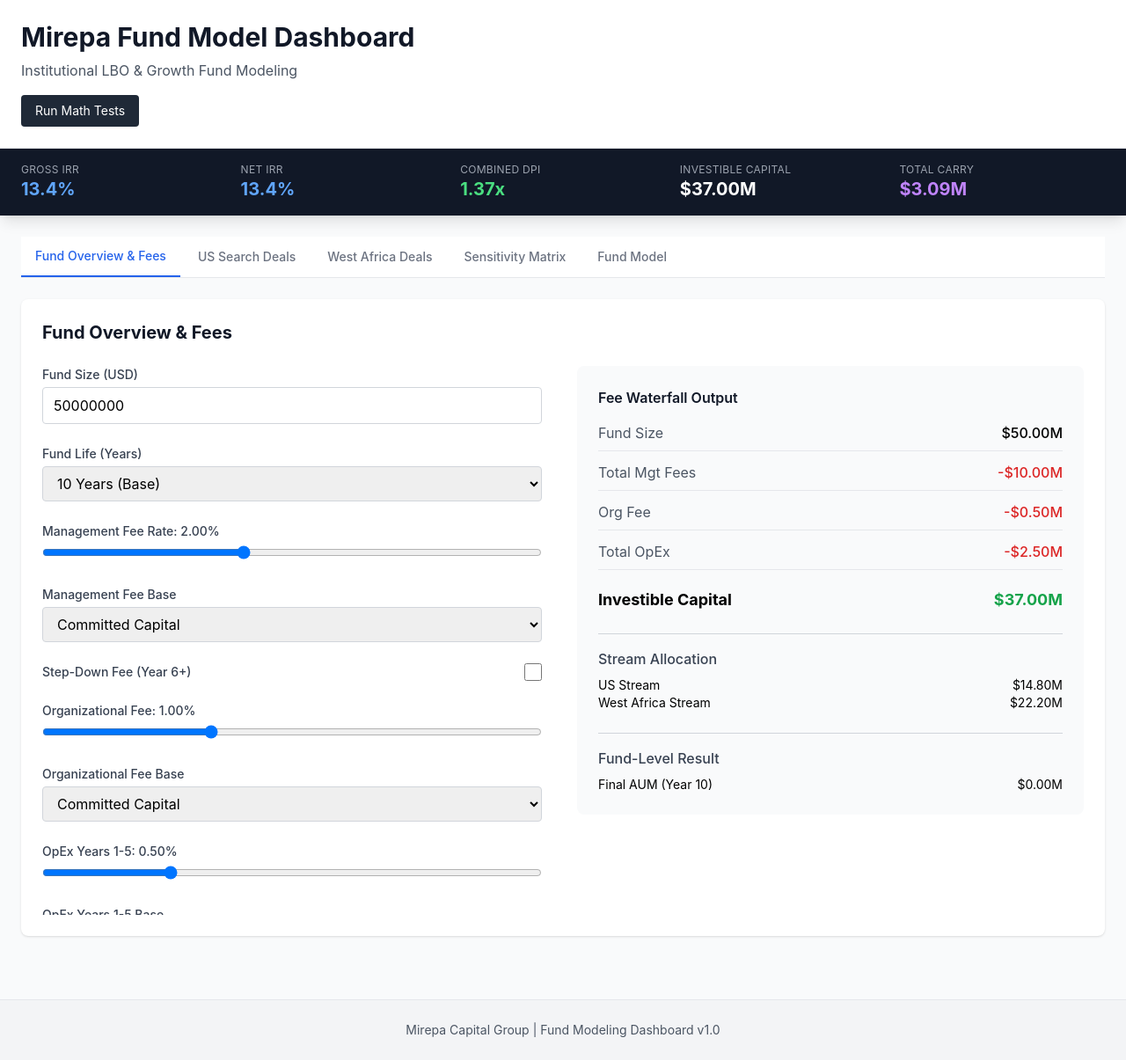
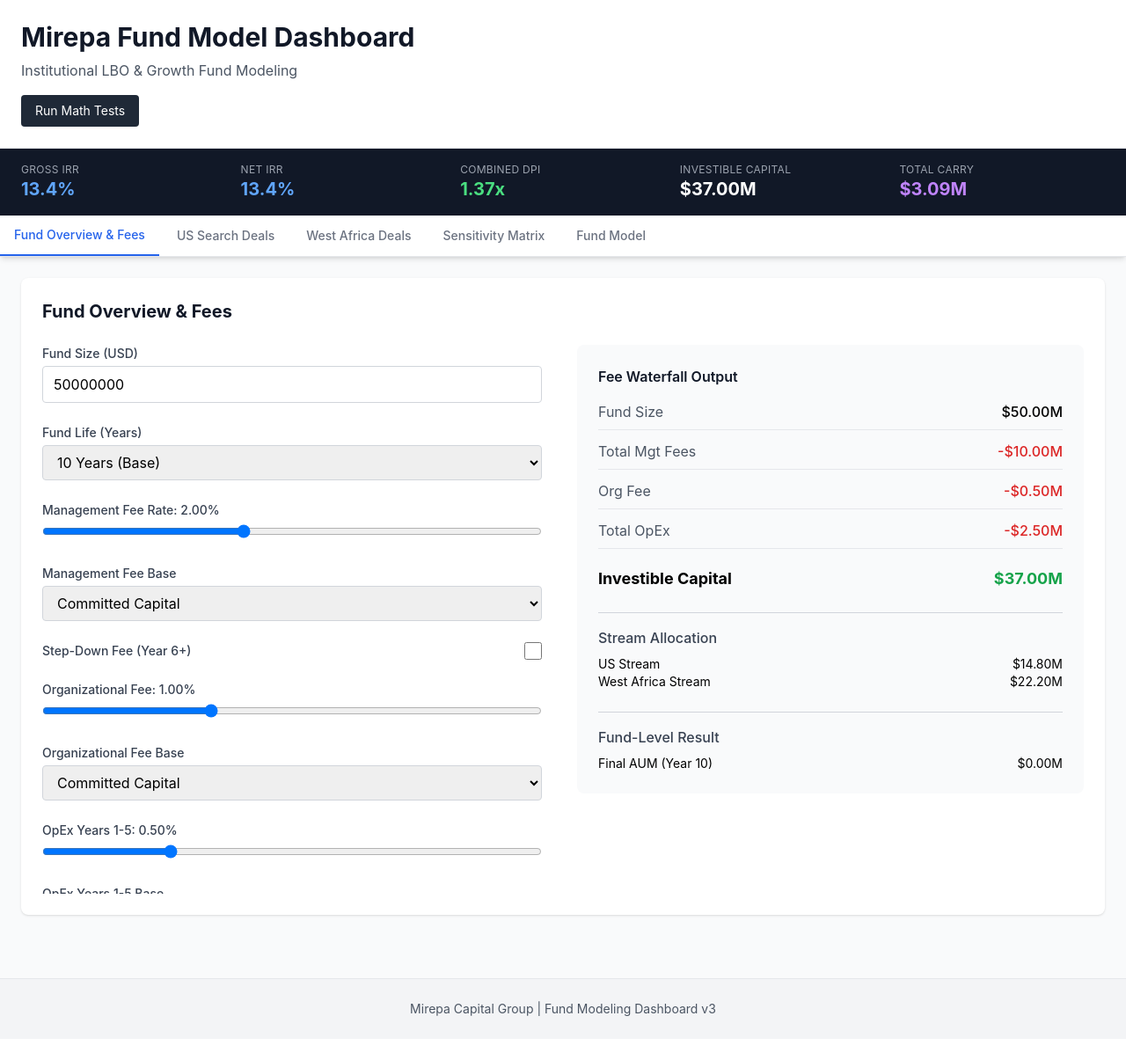
Before and after one commit to reuben-crypto/MVAIF_FundModel, a React (Vite) app: page / in a window 1280 px wide. Shown: the whole page at 88% size. After the commit the page ends 1181 px from the top, so only its background shows below. Built offline with nearby package versions, Linux system fonts and the light colour scheme.

Commit message:
Update App.jsx

```diff
--- a/src/App.jsx
+++ b/src/App.jsx
@@ -6,6 +6,7 @@ import FundFeesModule from './components/modules/FundFeesModule'
 import USStreamModule from './components/modules/USStreamModule'
 import WAStreamModule from './components/modules/WAStreamModule'
 import SensitivityMatrix from './components/modules/SensitivityMatrix'
+import FundModelSchedule from './components/modules/FundModelSchedule'
 
 export default function App() {
   const [activeTab, setActiveTab] = useState('fund-fees')
@@ -22,12 +23,17 @@ export default function App() {
     stepDownBase: 'committed',
     stepDownStartYear: 6,
     orgFeeRate: 0.01,
+    orgFeeBase: 'committed',
     opexYears1to5Rate: 0.005,
     opexYears1to5Base: 'committed',
     opexYears6to10Rate: 0.005,
     opexYears6to10Base: 'committed',
     hurdle: 0.06,
     carry: 0.20,
+    // Global exit configuration — applies to both streams
+    exitTiming: 'holding', // 'holding' | 'fixedYear'
+    fixedExitYear: 5,
+    exitTranches: 1,
   })
 
   // US Stream Configuration
@@ -35,12 +41,12 @@ export default function App() {
     streamAllocationPct: 0.40,
     dealsPerYear: 2,
     totalDeals: 5,
+    investingPeriod: 5,
     holdingYearsMin: 4,
     holdingYearsMax: 6,
     equityMoic: 3.0,
-    debtRate: 0.125,
+    debtTotalRate: 0.125,
     debtCashRate: 0.08,
-    debtPikRate: 0.045,
     votingSharesRate: 0.09,
     prefEquityRate: 0.08,
     prefEquityMethod: 'compound',
@@ -58,6 +64,7 @@ export default function App() {
     streamAllocationPct: 0.60,
     dealsPerYear: 2,
     dealCap: 6,
+    investingPeriod: 5,
     holdingYearsMin: 4,
     holdingYearsMax: 6,
     baseMoic: 2.0,
@@ -65,26 +72,16 @@ export default function App() {
     equityAllocation: 0.30,
   })
 
-  // Calculate results
   const [results, setResults] = useState(null)
 
   useEffect(() => {
     const modelResults = calculateCompleteFundModel(fundConfig, usConfig, waConfig)
     setResults(modelResults)
-    console.log('Model recalculated:', modelResults)
   }, [fundConfig, usConfig, waConfig])
 
-  const handleFundConfigChange = (newConfig) => {
-    setFundConfig({ ...fundConfig, ...newConfig })
-  }
-
-  const handleUSConfigChange = (newConfig) => {
-    setUSConfig({ ...usConfig, ...newConfig })
-  }
-
-  const handleWAConfigChange = (newConfig) => {
-    setWAConfig({ ...waConfig, ...newConfig })
-  }
+  const handleFundConfigChange = (newConfig) => setFundConfig({ ...fundConfig, ...newConfig })
+  const handleUSConfigChange = (newConfig) => setUSConfig({ ...usConfig, ...newConfig })
+  const handleWAConfigChange = (newConfig) => setWAConfig({ ...waConfig, ...newConfig })
 
   const handleTestMath = () => {
     console.clear()
@@ -93,7 +90,7 @@ export default function App() {
 
   return (
     <div className="min-h-screen bg-gray-50">
-      {/* Header */}
+      {/* Page Title (scrolls away, not sticky) */}
       <div className="bg-white border-b border-gray-200 p-6">
         <div className="max-w-7xl mx-auto">
           <h1 className="text-3xl font-bold text-gray-900">Mirepa Fund Model Dashboard</h1>
@@ -107,48 +104,39 @@ export default function App() {
         </div>
       </div>
 
-      {/* Performance Strip */}
-      {results && <PerformanceStrip results={results} />}
+      {/* STICKY HEADER: KPI strip + Tab nav frozen together */}
+      <div className="sticky top-0 z-50 shadow-md">
+        {results && <PerformanceStrip results={results} />}
+        <ControlTabs activeTab={activeTab} setActiveTab={setActiveTab} />
+      </div>
 
       {/* Main Content */}
       <div className="max-w-7xl mx-auto p-6">
-        {/* Tabs Navigation */}
-        <ControlTabs activeTab={activeTab} setActiveTab={setActiveTab} />
-
-        {/* Tab Content */}
-        <div className="mt-6 bg-white rounded-lg shadow">
+        <div className="bg-white rounded-lg shadow">
           {activeTab === 'fund-fees' && (
-            <FundFeesModule
-              config={fundConfig}
-              onChange={handleFundConfigChange}
-              results={results}
-            />
+            <FundFeesModule config={fundConfig} onChange={handleFundConfigChange} results={results} />
           )}
 
           {activeTab === 'us-deals' && (
-            <USStreamModule
-              config={usConfig}
-              onChange={handleUSConfigChange}
-              results={results?.usStream}
-            />
+            <USStreamModule config={usConfig} onChange={handleUSConfigChange} results={results?.usStream} />
           )}
 
           {activeTab === 'wa-deals' && (
-            <WAStreamModule
-              config={waConfig}
-              onChange={handleWAConfigChange}
-              results={results?.waStream}
-            />
+            <WAStreamModule config={waConfig} onChange={handleWAConfigChange} results={results?.waStream} />
           )}
 
-          {activeTab === 'sensitivity' && <SensitivityMatrix results={results} />}
+          {activeTab === 'sensitivity' && (
+            <SensitivityMatrix fundConfig={fundConfig} usConfig={usConfig} waConfig={waConfig} results={results} />
+          )}
+
+          {activeTab === 'fund-model' && <FundModelSchedule results={results} />}
         </div>
       </div>
 
       {/* Footer */}
       <div className="bg-gray-100 border-t border-gray-200 p-6 mt-12">
         <div className="max-w-7xl mx-auto text-center text-gray-600 text-sm">
-          <p>Mirepa Capital Group | Fund Modeling Dashboard v1.0</p>
+          <p>Mirepa Capital Group | Fund Modeling Dashboard v3</p>
         </div>
       </div>
     </div>
```
